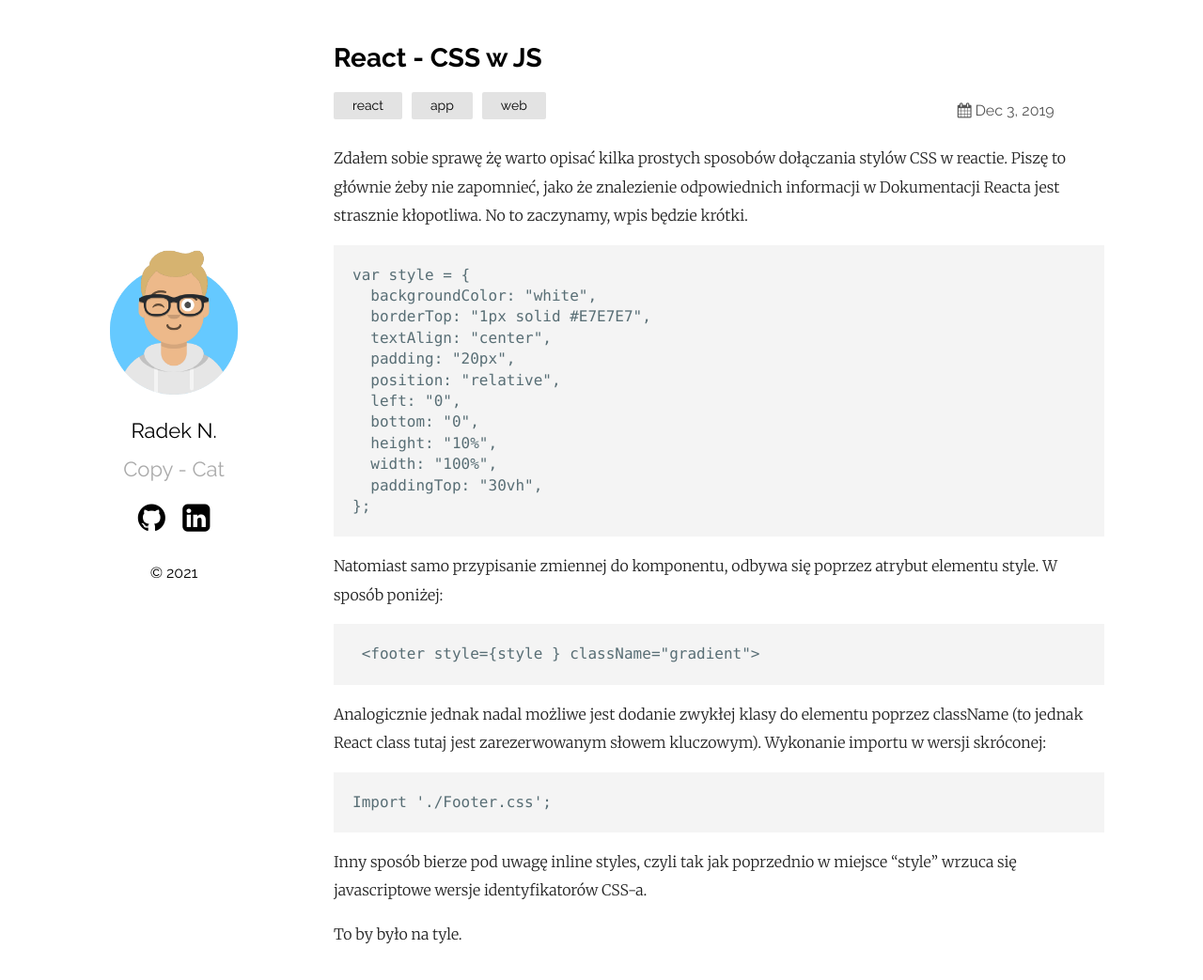
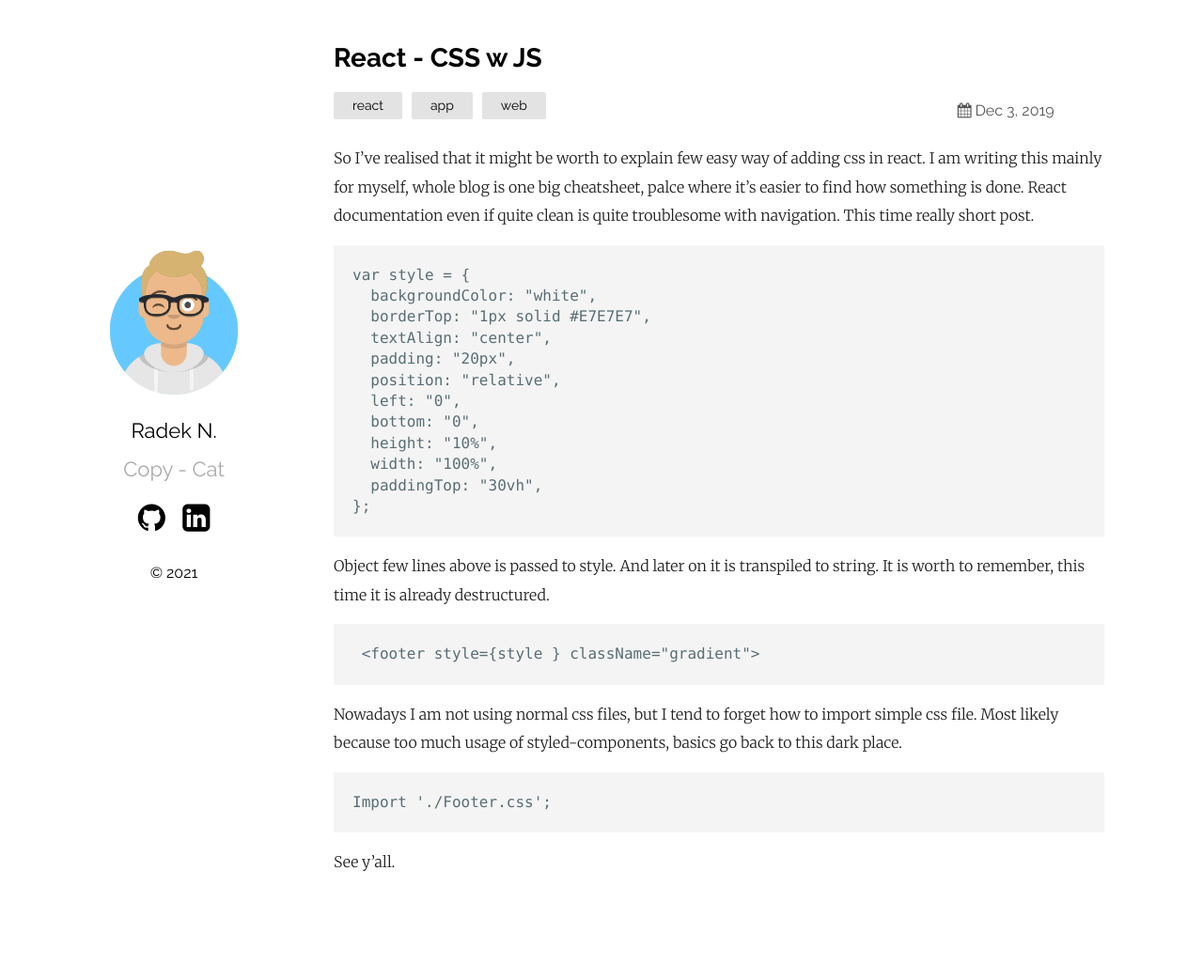
Before and after one commit to rnied137/szelma139.github.io, a Jekyll site: the page built from _posts/2019-12-03-welcome-to-jekyll 2.markdown, in a window 1280 px wide and 1054 px high. Shown: the top 1043 px of the window at 94% size. Built offline with Jekyll 4.4.1, drawn with Linux system fonts in a browser that asks for light colours.

Commit message:
Update 2019-12-03-welcome-to-jekyll 2.markdown

````diff
--- a/_posts/2019-12-03-welcome-to-jekyll 2.markdown
+++ b/_posts/2019-12-03-welcome-to-jekyll 2.markdown
@@ -5,7 +5,8 @@ date: '2019-12-03 17:27:00 +0100'
 categories: react app web
 ---
 
-Zdałem sobie sprawę żę warto opisać kilka prostych sposobów dołączania stylów CSS w reactie. Piszę to głównie żeby nie zapomnieć, jako że znalezienie odpowiednich informacji w Dokumentacji Reacta jest strasznie kłopotliwa. No to zaczynamy, wpis będzie krótki.
+So I've realised that it might be worth to explain few easy way of adding css in react. I am writing this mainly for myself, whole blog is one big cheatsheet, palce where it's easier to find how something is done.
+React documentation even if quite clean is quite troublesome with navigation. This time really short post.
 
 ```
 var style = {
@@ -22,19 +23,16 @@ var style = {
 };
 ```
 
-Natomiast samo przypisanie zmiennej do komponentu, odbywa się poprzez atrybut elementu style. W sposób poniżej:
+Object few lines above is passed to style. And later on it is transpiled to string. It is worth to remember, this time it is already destructured.
 
 ```
  <footer style={style } className="gradient">
 ```
 
-Analogicznie jednak nadal możliwe jest dodanie zwykłej klasy do elementu poprzez className (to jednak React class tutaj jest zarezerwowanym słowem kluczowym). Wykonanie importu w wersji skróconej:
+Nowadays I am not using normal css files, but I tend to forget how to import simple css file. Most likely because too much usage of styled-components, basics go back to this dark place.
 
 ```
 Import './Footer.css';
 ```
 
-
-Inny sposób bierze pod uwagę inline styles, czyli tak jak poprzednio w miejsce "style" wrzuca się javascriptowe wersje identyfikatorów CSS-a.
-
-To by było na tyle.
+See y'all.
````
